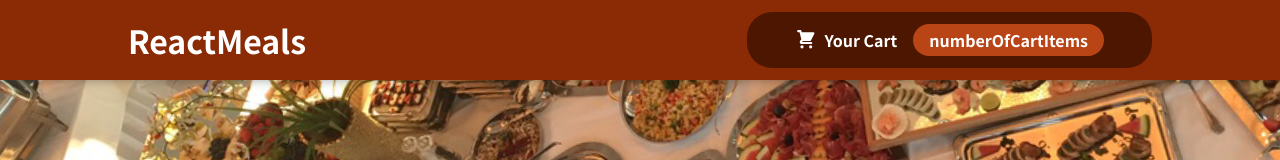
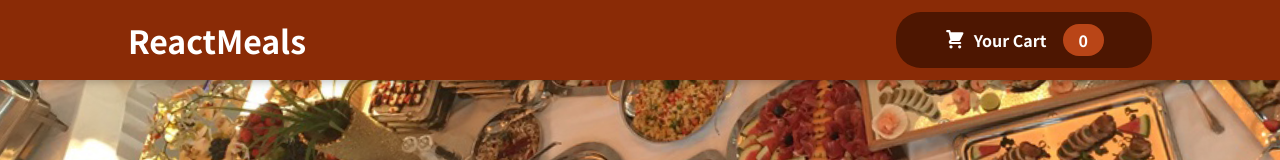
Before and after one commit to gmountalas/react-complete-guide-project-food-order-app, a React (Create React App) app: page / in a window 1280 px wide. Shown: the top 160 px of the page. Built offline with nearby package versions, Linux system fonts and the light colour scheme.

Commit message:
142.b Small fix

```diff
--- a/src/components/Layout/HeaderCartButton.js
+++ b/src/components/Layout/HeaderCartButton.js
@@ -17,7 +17,7 @@ const HeaderCartButton = (props) => {
         <CartIcon />
       </span>
       <span>Your Cart</span>
-      <span className={classes.badge}>numberOfCartItems</span>
+      <span className={classes.badge}>{numberOfCartItems}</span>
     </button>
   );
 };
```
